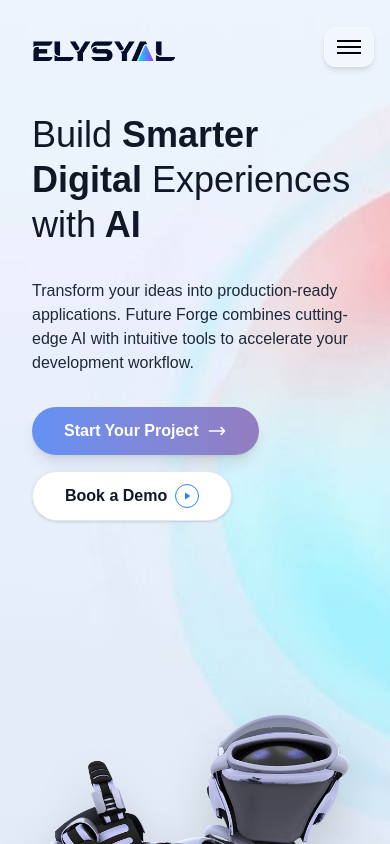
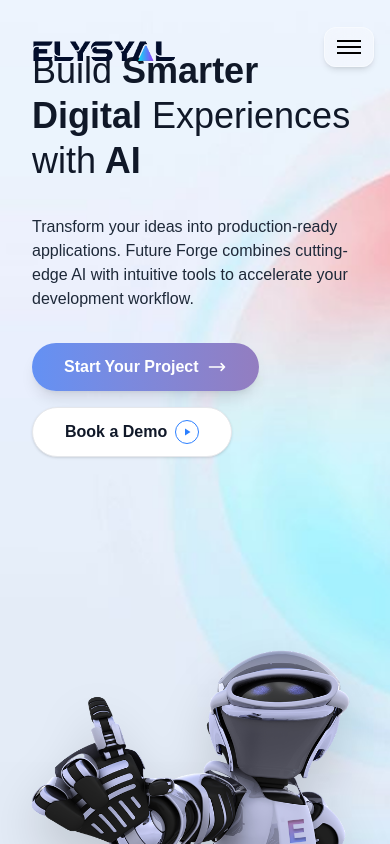
Before and after one commit to bhavya-radicalnow/elysyal-revamp, a Next.js app: page / in a window 390 px wide. Shown: the top 844 px of the page. Built offline with nearby package versions, Linux system fonts and the light colour scheme.

Commit message:
section top padding for better visual balance and responsiveness

```diff
--- a/src/components/section/Hero.js
+++ b/src/components/section/Hero.js
@@ -19,7 +19,7 @@
 
   return (
     <section className="relative overflow-hidden bg-[url('/bg.webp')] bg-cover bg-center">
-      <div className="max-w-7xl mx-auto px-4 sm:px-6 lg:px-8 pt-28 md:pt-40 lg:pt-52 xl:pt-64">
+      <div className="max-w-7xl mx-auto px-4 sm:px-6 lg:px-8 pt-12 md:pt-20 lg:pt-24 xl:pt-32">
         <div className="grid grid-cols-1 lg:grid-cols-2 gap-12 items-start">
 
           {/* LEFT CONTENT */}
```
